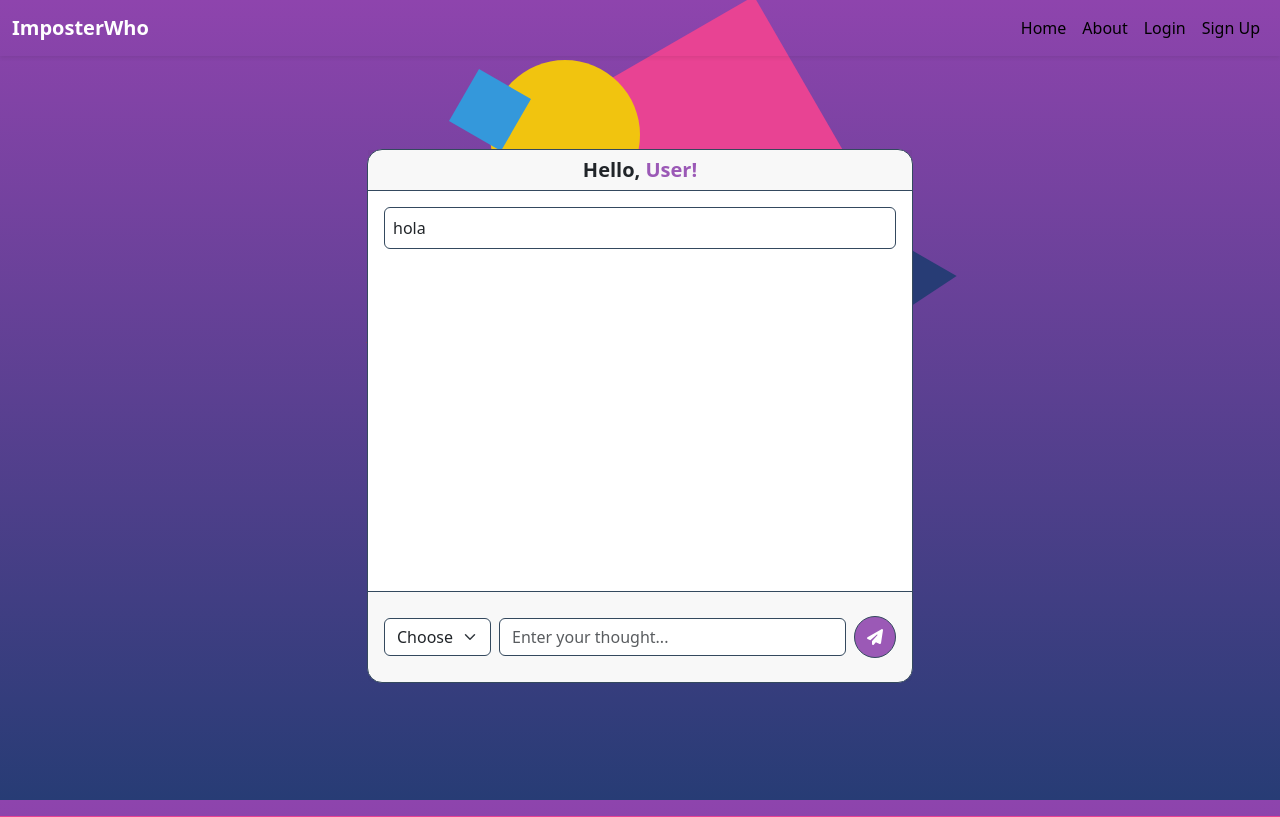
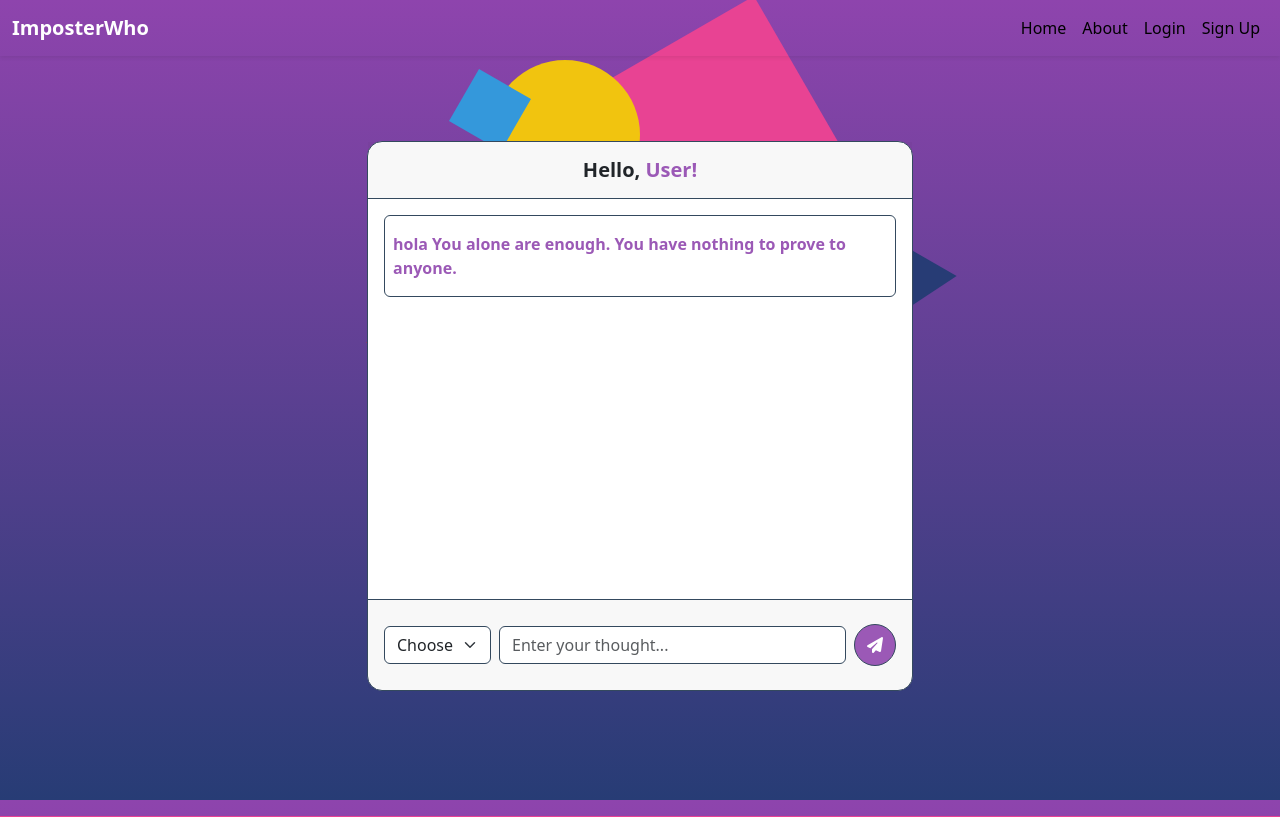
Before and after one commit to plexoio/imposterwho, a Django app: page /llm/chat/ in a window 1280 px wide. Shown: the top 817 px of the page. Run offline with Django 5.2, Linux system fonts and the light colour scheme; parts of the project's set-up code (start-up, migrations or seed data) failed here and were passed over; some libraries are stand-ins or nearby versions.

Commit message:
feat: LLM interaction completed final touces needed

```diff
--- a/chat/templates/chat/llm_chat.html
+++ b/chat/templates/chat/llm_chat.html
@@ -13,21 +13,28 @@
                 {% csrf_token %}
                 <!-- Header -->
                 <div class="card-header text-center border-color-chat">
-                    <h5 class="m-0 fw-bold">
-                        Hello, <span class="title-color-chat">User!</span>
+                    <h5 class="m-0 fw-bold py-2">
+                        Hello, <span class="text-color-chat">User!</span>
                     </h5>
                 </div>
                 <!-- Body -->
-                <div class="card-body body-chat">
+                <div class="card-body body-chat overflow-container" id="promptWindow">
                     <div class="border p-2 rounded border-color-chat">
-                        hola
+                        <div class="row align-items-center my-2">
+                            <div class="col">
+                                <p class="mb-0 fw-bold text-color-chat">
+                                    hola You alone are enough. You have nothing to prove to anyone.
+                                </p>
+                            </div>
+                        </div>
                     </div>
                 </div>
+
                 <!-- Footer -->
                 <div class="card-footer border-color-chat">
                     <div class="my-3">
                         <div class="d-flex gap-2 align-items-center">
-                            <select name="category" class="form-select w-auto border-color-chat" id="id_category">
+                            <select name="promptDropdown" class="form-select w-auto border-color-chat" id="promptDropdown">
                                 <option value="">Choose</option>
                                 <option value="can_not">I can't</option>
                                 <option value="will_not">I won't</option>
@@ -35,9 +42,10 @@
                                 <option value="am_not">I ain't</option>
                             </select>
 
-                            <input type="text" name="prompt" class="form-control border-color-chat" placeholder="Enter your thought...">
-                            <div class="d-flex justify-content-center align-items-center round-send-chat pointer">
-                                <i class="fa-solid fa-paper-plane text-white"></i>
+                            <input type="text" name="prompt" class="form-control border-color-chat"
+                                placeholder="Enter your thought..." id="promptText">
+                            <div class="d-flex justify-content-center align-items-center round-send-chat pointer" id="sendPrompt">
+                                <i class="fa-solid fa-paper-plane text-white" id="submitIcon"></i>
                             </div>
                         </div>
                     </div>
@@ -47,4 +55,5 @@
     </div>
 
 </section>
+{% include 'includes/llm_chat_js.html' %}
 {% endblock content %}
--- /dev/null
+++ b/chat/templates/includes/llm_chat_js.html
@@ -0,0 +1,76 @@
+{% load i18n %}
+{% load static %}
+<script>
+    $(document).ready(function () {
+
+        // System Response Logo
+        const imgElement = document.createElement('img');
+        imgElement.src = "{% static 'img/logo.png' %}";
+        imgElement.alt = "site's logo";
+        imgElement.width = 50;
+        imgElement.height = 50;
+
+        // LLM Interaction
+        $("#sendPrompt").click(function (event) {
+            event.preventDefault();
+            const submitButton = $(this);
+            submitButton.prop('disabled', true);
+
+            // Variables
+            let promptWindow = $("#promptWindow");
+            const submitIcon = $("#submitIcon");
+            const submitToken = $('#sendPrompt').data('token');
+            const sendPromptAlert = $('#sendPromptAlert');
+
+            // Data
+            const promptDropdown = $("#promptDropdown option:selected").text();
+            const promptText = $("#promptText").val();
+
+            // Interaction
+            if (promptDropdown === undefined || promptText === undefined) {
+                sendPromptAlert.text("{% trans 'You must submit some data' %}");
+                submitIcon.html('<i class="fa-solid fa-triangle-exclamation"></i>');
+            } else {
+                sendPromptAlert.text("");
+                submitIcon.html('<i class="fa-solid fa-spinner" id="spinner"></i>');
+
+                let form_data;
+                form_data = {
+                    promptDropdown: promptDropdown,
+                    promptText: promptText,
+                };
+
+                $.ajax({
+                    url: `/llm/post/`,
+                    method: 'POST',
+                    data: {
+                        form_data: form_data,
+                        csrfmiddlewaretoken: '{{ csrf_token }}',
+                    },
+                    success: function (json) {
+                        if (json.status === 'success') {
+                            // Receive & Parse LLM Response
+                            let parsed = $.parseHTML(json.message)
+                            promptWindow.append(parsed)
+
+                            // Elements
+                            $(".image-container").append(imgElement)
+                            submitIcon.html('<i class="fa-solid fa-paper-plane text-white" id="submitIcon"></i>');
+                        } else {
+                            submitIcon.html('<i class="fa-solid fa-triangle-exclamation"></i>');
+                            sendPromptAlert.text(`${json.message}`);
+                            console.log(json.message);
+                        }
+                    },
+                    error: function (xhr, errmsg, err) {
+                        submitIcon.html('<i class="fa-solid fa-triangle-exclamation"></i>');
+                        sendPromptAlert.text(`${err}`);
+                        console.log(`Status Code: ${xhr.status}`);
+                        console.log(`Status Text: ${errmsg}`);
+                        console.log(`Error Thrown: ${err}`);
+                    }
+                });
+            };
+        });
+    });
+</script>
--- a/chat/views.py
+++ b/chat/views.py
@@ -42,24 +42,47 @@ class LLMInteractionView(View):
         ratelimit(key="ip", rate="10/m", method="POST", block=True),
     )
     def post(self, request, *args, **kwargs):
+        fb_prompt_message = ""
+        prompt_dropdown = request.POST.get("form_data[promptDropdown]")
+        prompt_text = request.POST.get("form_data[promptText]")
+        user_prompt = prompt_dropdown + " " + prompt_text
 
         # System Role
-        system_role = (
-            "Flip the negative part of the sentence to positive, "
-            "and return only the revised, clean sentence. Address the person "
-            "directly, replacing pronouns. "
-            "Provide a motivational quote at the end that has been proven "
-            "to help people facing issues with imposter syndrome."
-        )
+        system_role = """
+        Flip the negative part of the sentence into a positive one, ensuring the response is clean and concise.
+        Address the person directly, replacing pronouns where necessary.
+        End the response with a motivational quote proven to help individuals dealing with imposter syndrome.
+
+        Return the revised sentence and quote exactly as follows, with no additional explanations or context:
+
+        \\"<div class=\\"border p-2 rounded border-color-chat mt-3\\">
+            <div class=\\"row align-items-center my-2\\">
+                <div class=\\"col-auto image-container\\">
+                </div>
+                <div class=\\"col\\">
+                    <p class=\\"mb-0 fw-bold text-color-chat\\">
+                    [Flipped sentence goes here]
+                    </p>
+                </div>
+                <blockquote class=\\"fst-italic pb-0 pt-3 text-center px-4 m-0\\">
+                    \\"[Quote goes here]\\" - [Author goes here]
+                </blockquote>
+            </div>
+        </div>\\"
+
+        Do not add any phrases like \\"Here is the revised response:\\" or \\"was revised to:\\". Just provide the formatted response directly as instructed.
+        Do not repeat the same quotes.
+        The quote has to be related to the prompt.
+        """
 
         # User Prompt
-        test = "{}"
+        user_prompt = {"prompt": user_prompt}
+        json_data = json.dumps(user_prompt)
 
         # Prompt as JSON
-        data = json.loads(test)
-
+        data = json.loads(json_data)
         # Fallback
-        if not data.get("prompt"):
+        if not prompt_text or prompt_text == "":
             # FB Prompt
             fb_prompt = {
                 "Brené Brown",
@@ -95,8 +118,8 @@ class LLMInteractionView(View):
                 "Based on the list authors passed."
             )
 
-        # Fallback Message
-        fb_prompt_message = f"A quote from some of them: {fb_prompt}"
+            # Fallback Message
+            fb_prompt_message = f"A quote from some of them: {fb_prompt}"
 
         # Define User Prompt
         prompt = data.get("prompt", fb_prompt_message)
@@ -123,6 +146,6 @@ class LLMInteractionView(View):
         return JsonResponse(
             {
                 "status": "success",
-                "message": f"{result}!",
+                "message": result,
             }
         )
--- a/static/css/chat.css
+++ b/static/css/chat.css
@@ -11,7 +11,7 @@
     border-radius: 15px;
 }
 
-.title-color-chat {
+.text-color-chat {
     color: #9B59B6;
 }
 
@@ -31,3 +31,8 @@
 .body-chat {
     height: 50vh;
 }
+
+.overflow-container {
+    max-height: 50vh; /* Set the max height as you like */
+    overflow-y: auto;
+}
--- a/templates/base.html
+++ b/templates/base.html
@@ -6,6 +6,10 @@
     <meta charset="UTF-8">
     <meta name="viewport" content="width=device-width, initial-scale=1.0">
     <title>{% block title %}Imposter Syndrome Helper{% endblock %}</title>
+
+    <!-- JQuery -->
+    <script src="https://code.jquery.com/jquery-3.7.0.min.js"
+        integrity="sha256-2Pmvv0kuTBOenSvLm6bvfBSSHrUJ+3A7x6P5Ebd07/g=" crossorigin="anonymous"></script>
 
     <!-- Bootstrap CSS -->
     <link href="https://cdn.jsdelivr.net/npm/bootstrap@5.3.5/dist/css/bootstrap.min.css" rel="stylesheet" />
```
Also changed, not shown: static/img/logo.png (added), static/img/logo.svg (added), 1 other file.
